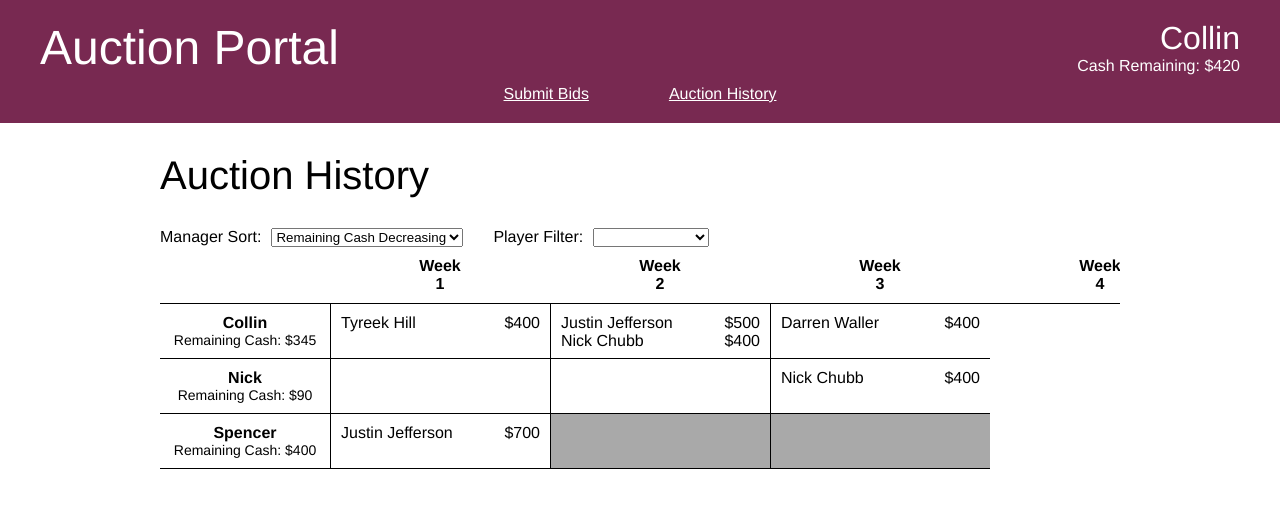
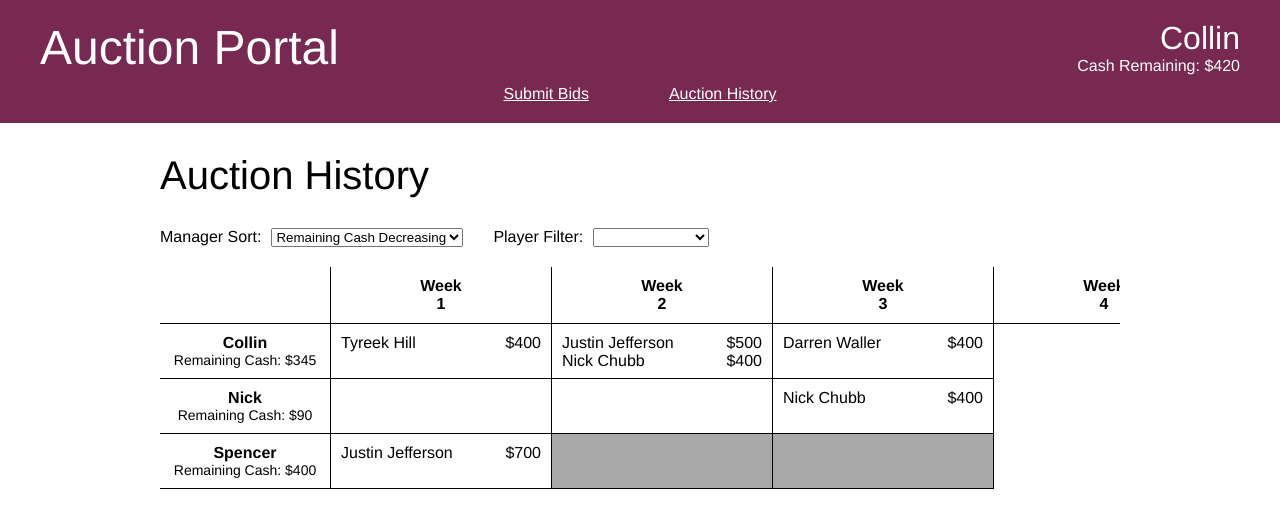
Before and after one commit to collinmurd/ff_auctions, a React (Create React App) app in the folder app/: page /history in a window 1280 px wide. Shown: the top 528 px of the page. Built offline with nearby package versions, Linux system fonts and the light colour scheme.

Commit message:
moved table borders around

```diff
--- a/app/src/components/AuctionHistory.css
+++ b/app/src/components/AuctionHistory.css
@@ -5,6 +5,7 @@
 }
 
 .sidescrollTable {
+    margin-top: 20px;
     position: relative;
     overflow-x: scroll;
 }
@@ -20,12 +21,13 @@
 th {
     font-weight: bold;
     border-bottom: 1px solid black;
+    border-right: 1px solid black;
     padding: 10px;
 }
 
 td {
     border-bottom: 1px solid black;
-    border-left: 1px solid black;
+    border-right: 1px solid black;
 }
 
 /* AuctionTableInput */
--- a/app/src/components/AuctionHistory.tsx
+++ b/app/src/components/AuctionHistory.tsx
@@ -165,7 +165,6 @@ class AuctionTableInput extends React.Component<AuctionTableInputProps> {
                     </select>
                 </label>
                 <label>Player Filter:
-                    {/* <input className="auctionTableInputField" type="text" onChange={this.handlePlayerFilterChange}/> */}
                     <select className="auctionTableInputField" value={this.props.playerFilter} onChange={this.handlePlayerFilterChange}>
                         <option value="" selected></option>
                         {this.getAllPlayers()}
```
